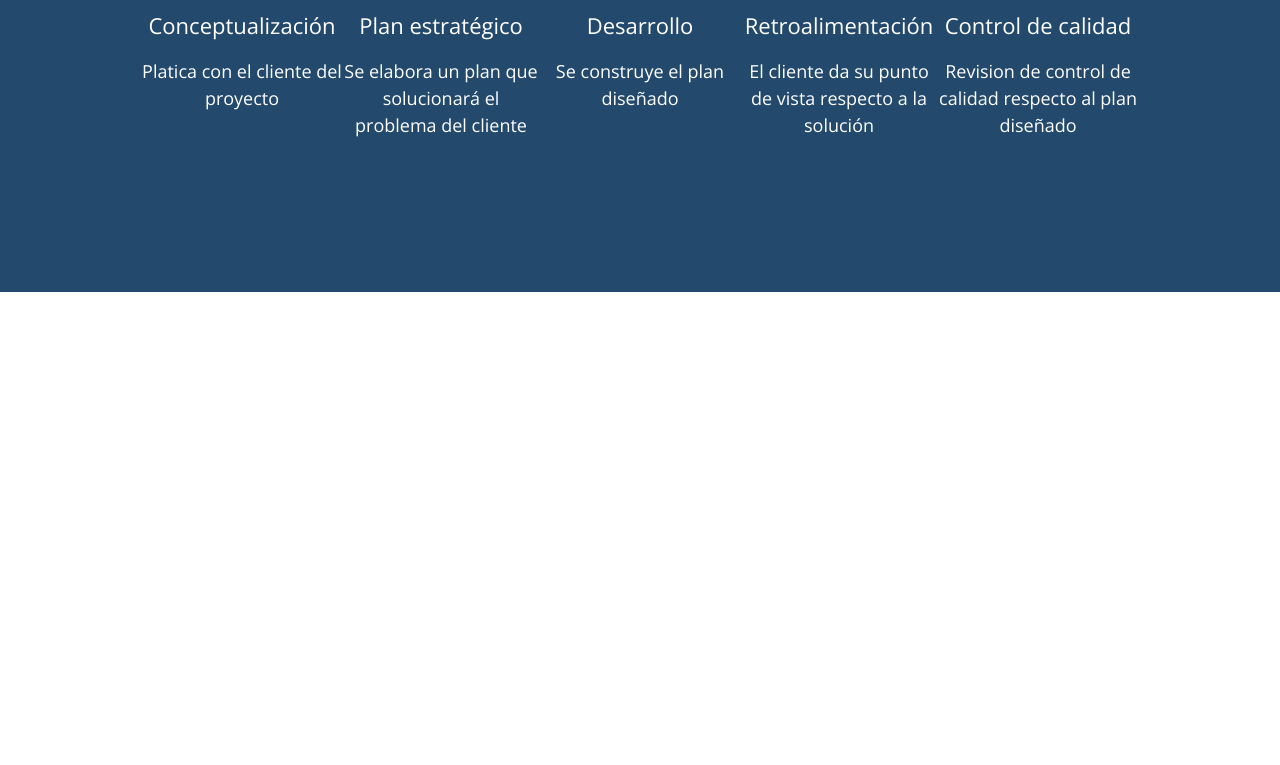
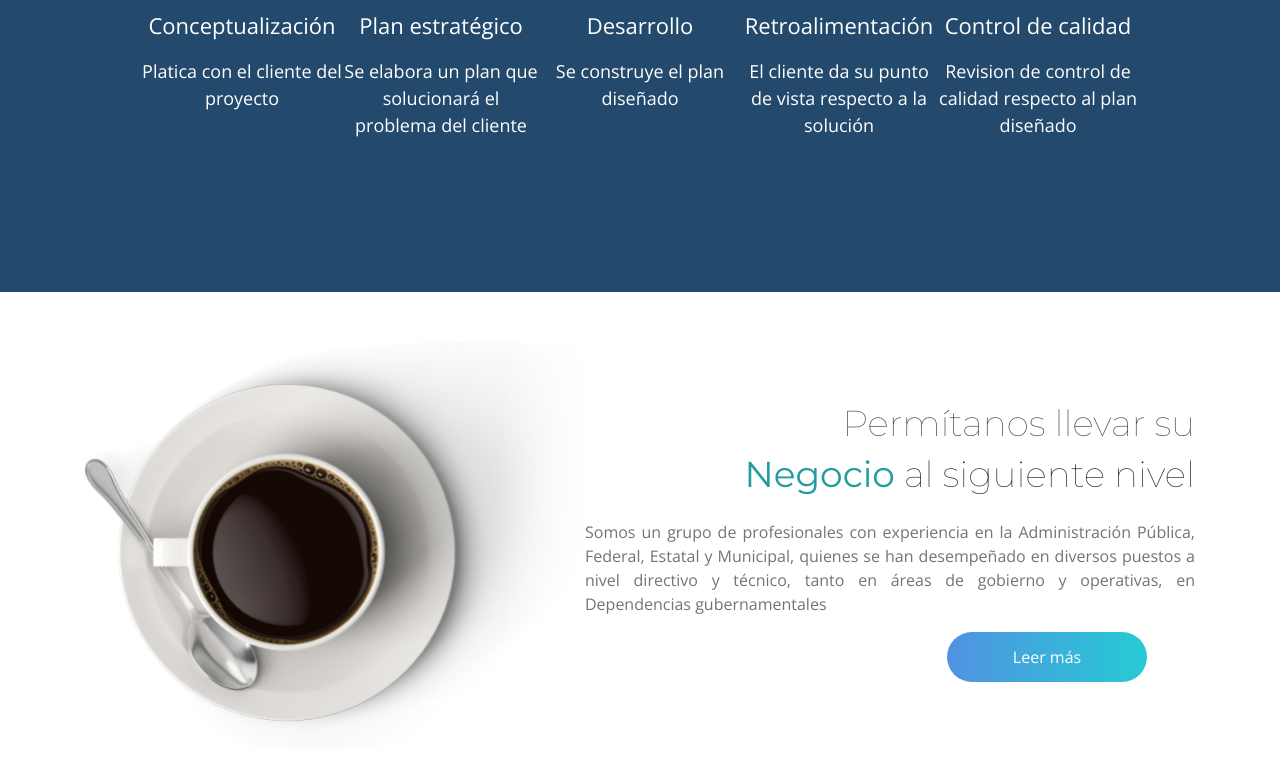
Before and after one commit to utrujillo/easociados, a Vue app: page / in a window 1280 px wide. Shown: the part 1719-2484 px from the top of the page. Before the commit the page ends 2011 px from the top, so only its background shows below. Built offline with nearby package versions, Linux system fonts and the light colour scheme.

Commit message:
Actualizando seccion nosotros parte 2 	new file:   src/assets/images/photos/coffee.png 	modified:   src/assets/scss/index/fundador.scss 	modified:   src/assets/scss/index/nosotros.scss 	modified:   src/components/index/Nosotros.vue

```diff
--- a/src/assets/scss/index/fundador.scss
+++ b/src/assets/scss/index/fundador.scss
@@ -1,5 +1,6 @@
 section.fundador{
 	min-height: 600px;
+	padding: 50px 0;
 	.f-left{
 		background: url('~@/assets/images/icons/eagle.png') center center no-repeat;
 		background-size: contain;
--- a/src/assets/scss/index/nosotros.scss
+++ b/src/assets/scss/index/nosotros.scss
@@ -2,6 +2,7 @@ article.nosotros-1{
   background: #23496C;
   min-height: 680px;
 	width: 100%;
+	padding: 50px 0;
 	.margin-special{ margin-top: -100px; }
 	.timeline{
 		width: 70%;
@@ -48,6 +49,23 @@ article.nosotros-1{
 	}
 }
 
+article.nosotros-2{
+	min-height: 425px;
+	padding: 50px 0;
+	.us-left{
+		max-width: 500px;
+		max-height: 400px;
+	}
+	.us-right{
+		max-width: 610px;
+		h1{ text-align: right; }
+		p{
+			text-align: justify;
+			font-size: 16px;
+		}
+	}
+}
+
 @media screen and (min-width: 769px) and (max-width: 1200px) {
 	article.nosotros-1 {
 		.timeline{
@@ -82,4 +100,14 @@ article.nosotros-1{
 			}
 		}
 	}
+
+	article.nosotros-2{
+		.us-right{
+			width: 90%;
+			h1{ text-align: center; }
+			.gradient-button{
+				width: 100%;
+			}
+		}
+	}
 }
--- a/src/components/index/Nosotros.vue
+++ b/src/components/index/Nosotros.vue
@@ -1,5 +1,6 @@
 <template lang="pug">
 section.nosotros
+  //- Parte 1
   article.nosotros-1.d-flex.flex-column.justify-content-center.align-items-center
     h1.montserrat.white.text-center.margin-special Nuestro proceso de trabajo
 
@@ -31,6 +32,23 @@ section.nosotros
         .description
           p Control de calidad
           p.detail-description.fw-1 Revision de control de calidad respecto al plan diseñado
+
+  //- Parte 2
+  article.nosotros-2.d-flex.flex-column.flex-md-row.flex-lg-row.flex-xl-row.justify-content-center
+    .us-left
+      img(src='@/assets/images/photos/coffee.png').img-fluid
+    .us-right.align-self-center
+      h1.montserrat.fw-2.black Permítanos llevar su
+      h1.montserrat
+        span.fw-4.green Negocio
+        span.fw-2  al siguiente nivel
+      p.fw-2.gray.mt-4 Somos un grupo de profesionales con experiencia en la Administración
+        | Pública, Federal, Estatal y Municipal, quienes se han desempeñado en
+        | diversos puestos a nivel directivo y técnico, tanto en áreas de gobierno y
+        | operativas, en Dependencias gubernamentales
+      .d-flex.justify-content-end.mr-md-5.mr-lg-5.mr-xl-5
+        .gradient-button.d-flex.justify-content-center
+          span.align-self-center Leer más
 </template>
 
 <script>
```
Also changed, not shown: src/assets/images/photos/coffee.png (added).
